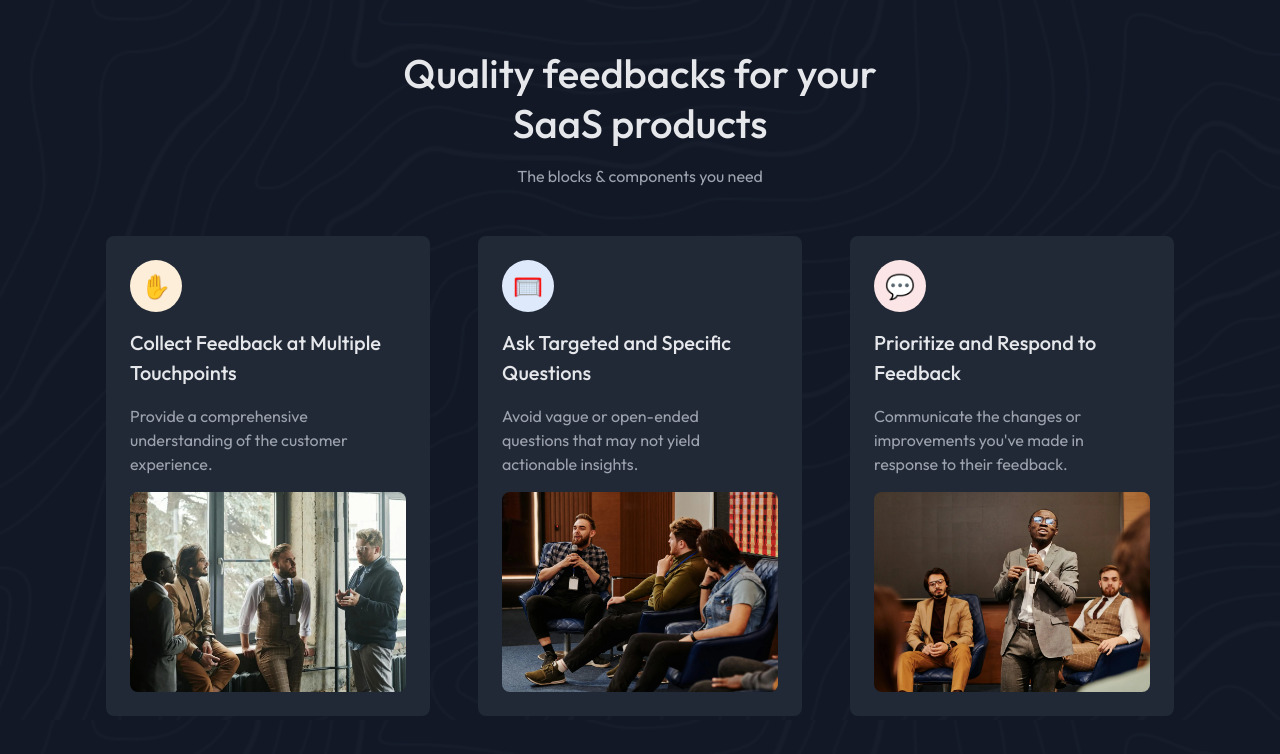
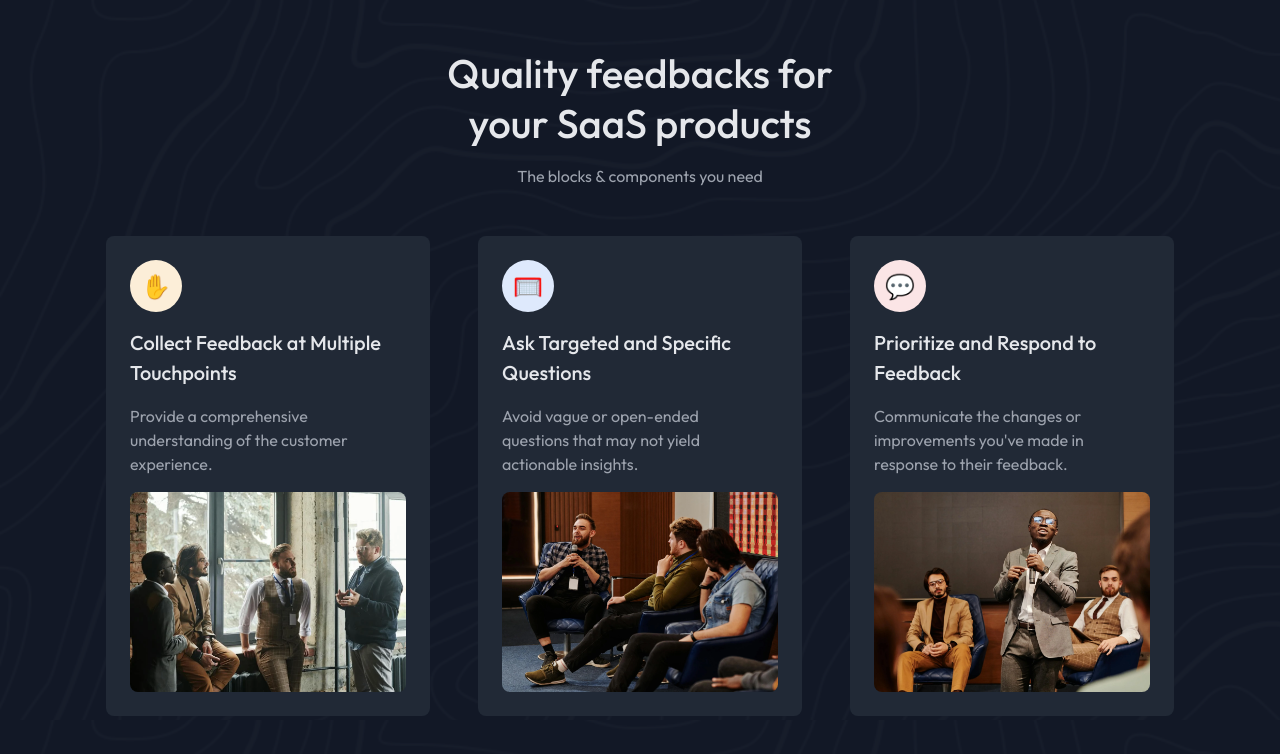
Before and after one commit to EdiedRamos/devchallenges, a Next.js app: page /feature-section in a window 1280 px wide. Shown: the top 754 px of the page. Built offline with nearby package versions, Linux system fonts and the light colour scheme.

Commit message:
feat: update heading styles

```diff
--- a/src/app/feature-section/(components)/heading.tsx
+++ b/src/app/feature-section/(components)/heading.tsx
@@ -1,7 +1,7 @@
 export function Heading() {
   return (
     <div className="py-12 flex flex-col items-center">
-      <h1 className="text-fs-white text-cs-40 font-medium leading-[50px] max-w-[500px] text-center">
+      <h1 className="text-fs-white text-cs-40 font-medium leading-[50px] max-w-[400px] text-center">
         Quality feedbacks for your SaaS products
       </h1>
       <p className="mt-4 text-fs-gray text-cs-16">
```
